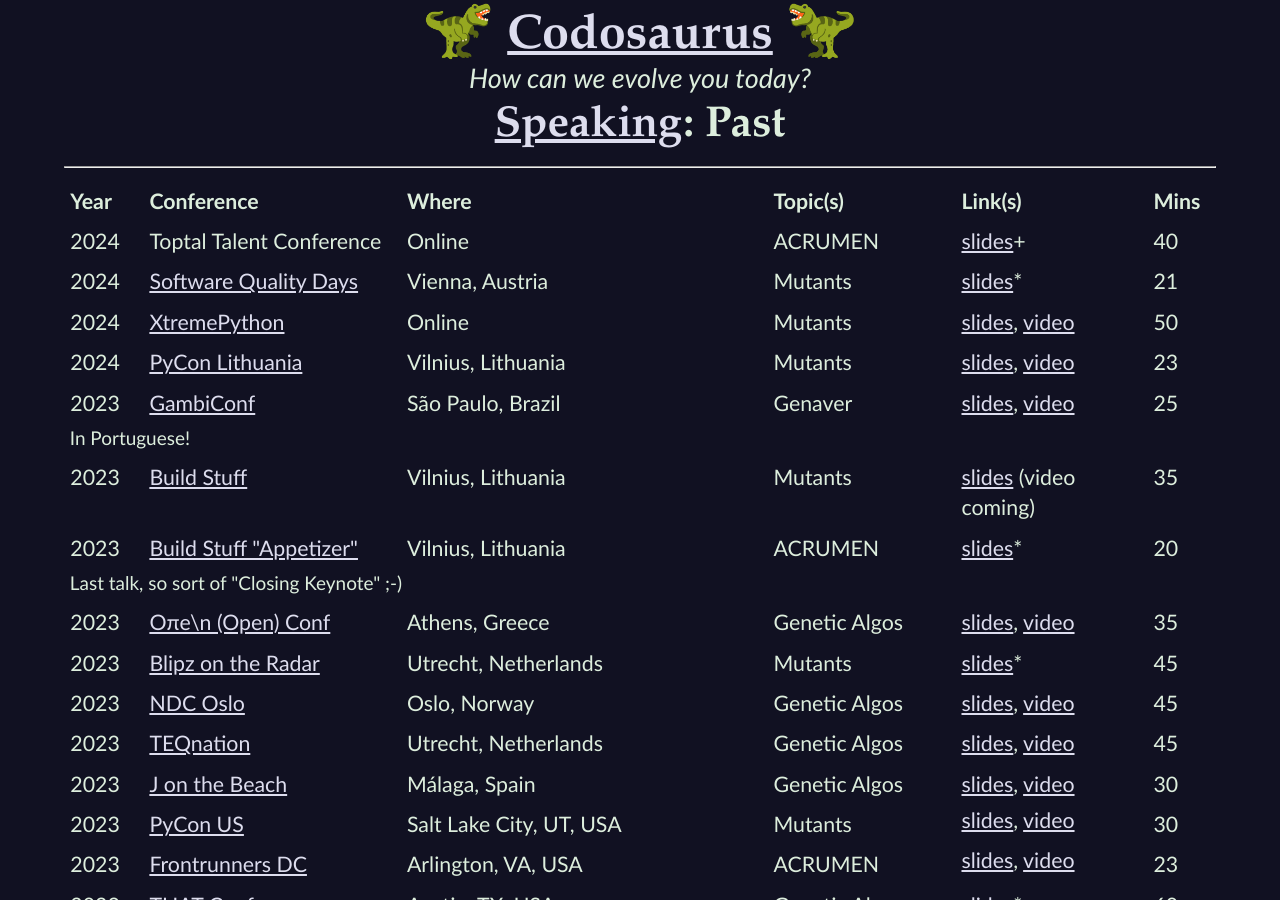
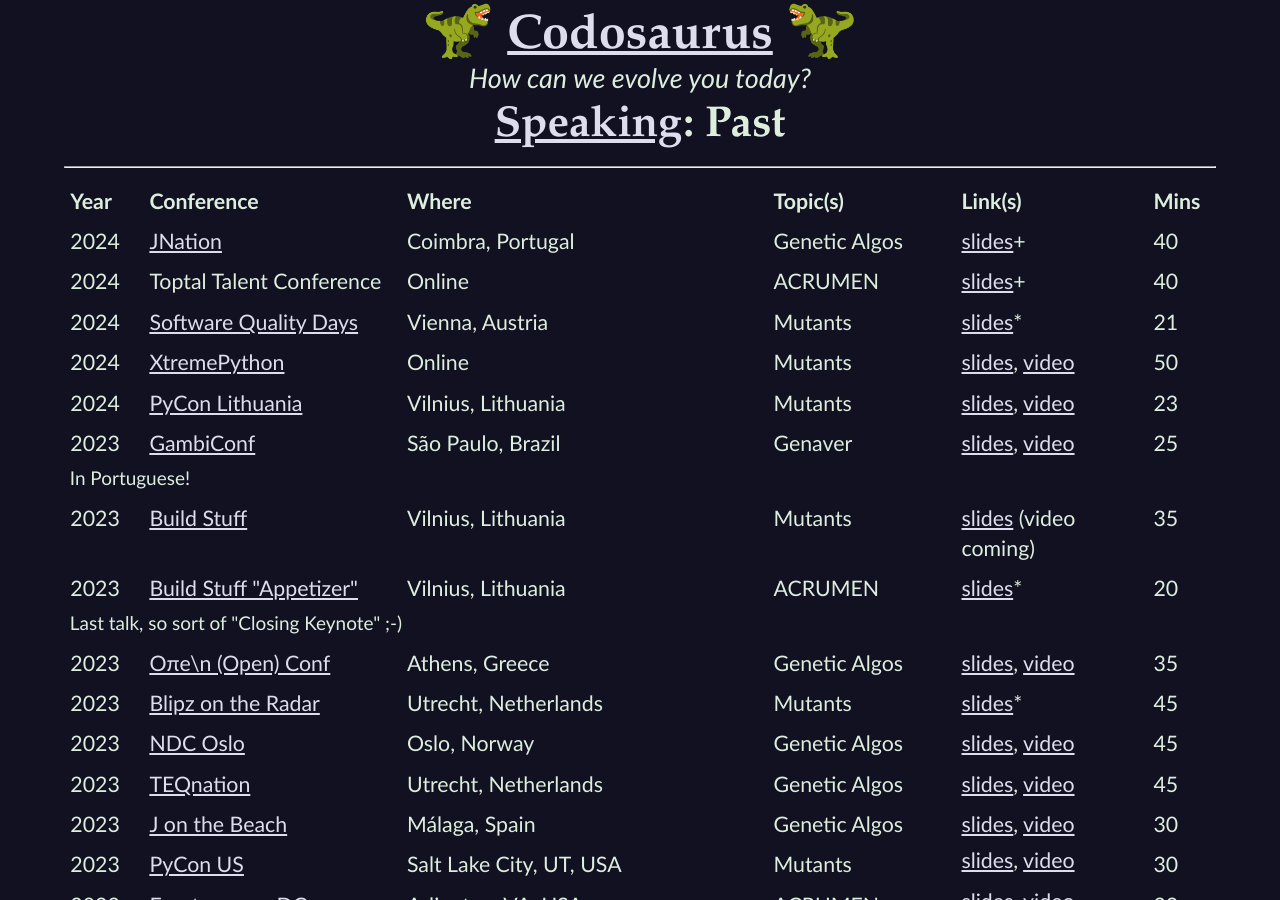
Before and after one commit to CodosaurusLLC/CodosaurusLLC.github.io, a Jekyll site: the page built from speaking/past.md, in a window 1280 px wide and 900 px high. Built offline with Jekyll 4.4.1, drawn with Linux system fonts in a browser that asks for light colours.

Commit message:
move JNation from future to past

```diff
--- a/speaking/past.md
+++ b/speaking/past.md
@@ -17,6 +17,17 @@
     </tr>
   </thead>
   <tbody>
+    <tr>
+      <td class="numeric">2024</td>
+      <td><a href="https://jnation.pt/" target="_new">JNation</a></td>
+      <td>Coimbra, Portugal</td>
+      <td>Genetic Algos</td>
+      <td>
+        <a href="https://www.codosaur.us/reds/gen-algs-jnation-24-slides" target="_new">slides</a>+
+      </td>
+      <td class="numeric">40</td>
+    </tr>
+
     <tr>
       <td class="numeric">2024</td>
       <td>Toptal Talent Conference</td>
```
Also changed, not shown: speaking/upcoming.md (+4 -3 lines).
